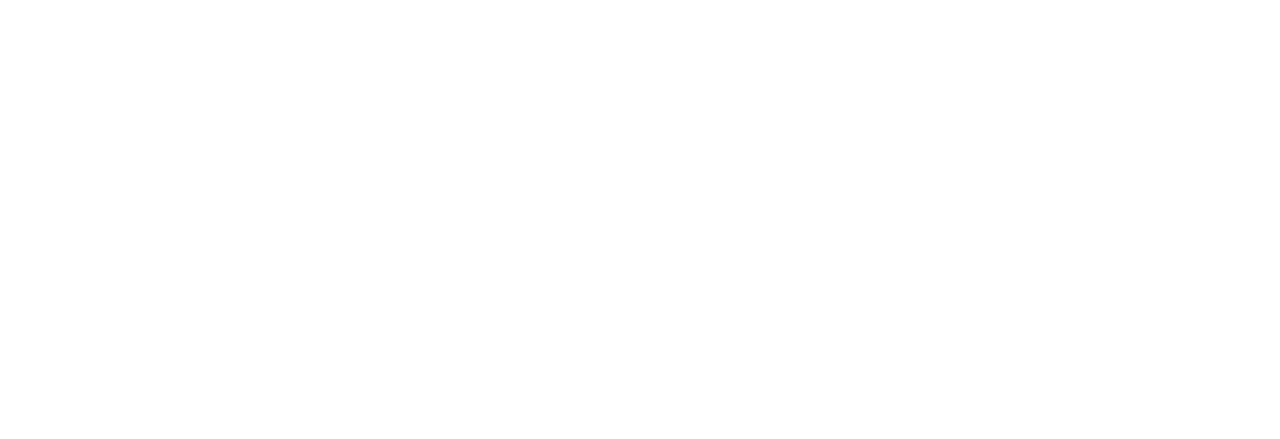
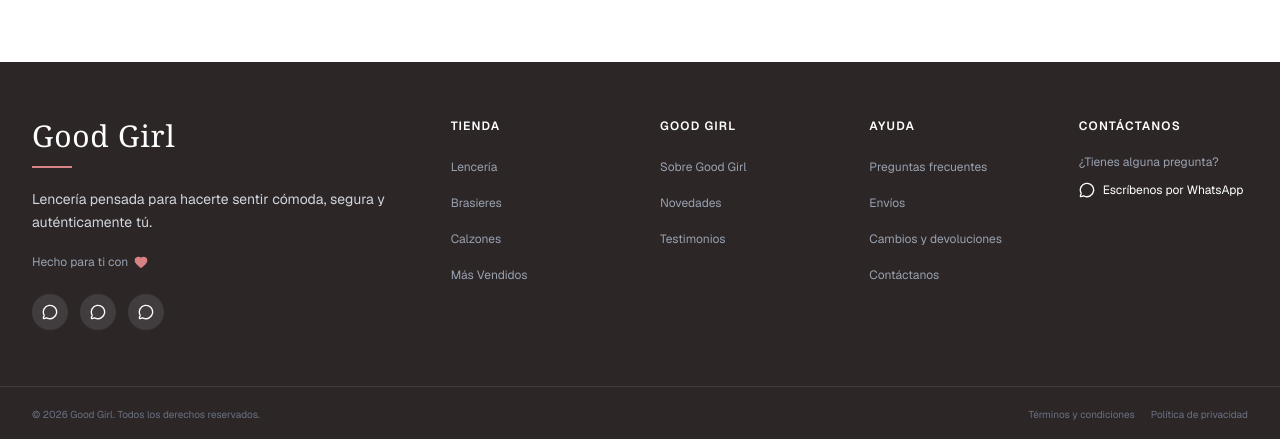
Before and after one commit to emilyalvae/goodgirl-web, a Next.js app: page / in a window 1280 px wide. Shown: the part 4239-4678 px from the top of the page. Before the commit the page ends 4301 px from the top, so only its background shows below. Built offline with nearby package versions, Linux system fonts and the light colour scheme.

Commit message:
Footer Home

```diff
--- a/src/app/page.tsx
+++ b/src/app/page.tsx
@@ -6,6 +6,7 @@ import BestSellers from "@/components/BestSellers";
 import About from "@/components/About";
 import Testimonials from "@/components/Testimonials";
 import Exclusive from "@/components/Exclusive";
+import Footer from "@/components/Footer";
 
 export default function Home() {
   return (
@@ -27,6 +28,8 @@ export default function Home() {
 
       <Testimonials />
 
+      <Footer />
+
     </main>
   );
 }
--- a/src/components/Footer.tsx
+++ b/src/components/Footer.tsx
@@ -0,0 +1,189 @@
+import {
+  MessageCircle,
+  Heart,
+} from "lucide-react";
+
+const FOOTER_LINKS = {
+  tienda: [
+    { label: "Lencería", href: "#categorias" },
+    { label: "Brasieres", href: "#categorias" },
+    { label: "Calzones", href: "#categorias" },
+    { label: "Más Vendidos", href: "#catalogo" },
+  ],
+  nosotros: [
+    { label: "Sobre Good Girl", href: "#about" },
+    { label: "Novedades", href: "#exclusive" },
+    { label: "Testimonios", href: "#testimonios" },
+  ],
+  ayuda: [
+    { label: "Preguntas frecuentes", href: "#faq" },
+    { label: "Envíos", href: "#envios" },
+    { label: "Cambios y devoluciones", href: "#cambios" },
+    { label: "Contáctanos", href: "#contacto" },
+  ],
+};
+
+export default function Footer() {
+  return (
+    <footer className="bg-[#2C2627] text-white">
+      {/* Contenido principal */}
+      <div className="max-w-7xl mx-auto px-4 sm:px-6 lg:px-8 py-14">
+        <div className="grid grid-cols-1 sm:grid-cols-2 lg:grid-cols-12 gap-10">
+          {/* Marca */}
+          <div className="lg:col-span-4">
+            <div className="mb-5">
+              <h2 className="text-3xl font-serif tracking-wide">
+                Good Girl
+              </h2>
+
+              <div className="w-10 h-0.5 bg-[#D88285] mt-3" />
+            </div>
+
+            <p className="text-sm text-gray-300 leading-relaxed max-w-sm">
+              Lencería pensada para hacerte sentir cómoda, segura y
+              auténticamente tú.
+            </p>
+
+            <p className="flex items-center gap-1.5 text-xs text-gray-400 mt-5">
+              Hecho para ti con <Heart className="w-3.5 h-3.5 text-[#D88285] fill-[#D88285]" />
+            </p>
+
+            {/* Redes */}
+            <div className="flex items-center gap-3 mt-6">
+              <a
+                href="#"
+                aria-label="Instagram"
+                className="w-9 h-9 rounded-full bg-white/10 flex items-center justify-center hover:bg-[#D88285] transition-colors"
+              >
+                <MessageCircle className="w-4 h-4" />
+              </a>
+
+              <a
+                href="#"
+                aria-label="Facebook"
+                className="w-9 h-9 rounded-full bg-white/10 flex items-center justify-center hover:bg-[#D88285] transition-colors"
+              >
+                <MessageCircle className="w-4 h-4" />
+              </a>
+
+              <a
+                href="#"
+                aria-label="WhatsApp"
+                className="w-9 h-9 rounded-full bg-white/10 flex items-center justify-center hover:bg-[#D88285] transition-colors"
+              >
+                <MessageCircle className="w-4 h-4" />
+              </a>
+            </div>
+          </div>
+
+          {/* Tienda */}
+          <div className="lg:col-span-2">
+            <h3 className="text-xs uppercase tracking-widest font-semibold text-white mb-5">
+              Tienda
+            </h3>
+
+            <ul className="space-y-3">
+              {FOOTER_LINKS.tienda.map((link) => (
+                <li key={link.label}>
+                  <a
+                    href={link.href}
+                    className="text-xs text-gray-400 hover:text-white transition-colors"
+                  >
+                    {link.label}
+                  </a>
+                </li>
+              ))}
+            </ul>
+          </div>
+
+          {/* Nosotros */}
+          <div className="lg:col-span-2">
+            <h3 className="text-xs uppercase tracking-widest font-semibold text-white mb-5">
+              Good Girl
+            </h3>
+
+            <ul className="space-y-3">
+              {FOOTER_LINKS.nosotros.map((link) => (
+                <li key={link.label}>
+                  <a
+                    href={link.href}
+                    className="text-xs text-gray-400 hover:text-white transition-colors"
+                  >
+                    {link.label}
+                  </a>
+                </li>
+              ))}
+            </ul>
+          </div>
+
+          {/* Ayuda */}
+          <div className="lg:col-span-2">
+            <h3 className="text-xs uppercase tracking-widest font-semibold text-white mb-5">
+              Ayuda
+            </h3>
+
+            <ul className="space-y-3">
+              {FOOTER_LINKS.ayuda.map((link) => (
+                <li key={link.label}>
+                  <a
+                    href={link.href}
+                    className="text-xs text-gray-400 hover:text-white transition-colors"
+                  >
+                    {link.label}
+                  </a>
+                </li>
+              ))}
+            </ul>
+          </div>
+
+          {/* Contacto */}
+          <div className="lg:col-span-2">
+            <h3 className="text-xs uppercase tracking-widest font-semibold text-white mb-5">
+              Contáctanos
+            </h3>
+
+            <div className="space-y-3 text-xs text-gray-400">
+              <p>
+                ¿Tienes alguna pregunta?
+              </p>
+
+              <a
+                href="#"
+                className="inline-flex items-center gap-2 text-white hover:text-[#D88285] transition-colors"
+              >
+                <MessageCircle className="w-4 h-4" />
+                Escríbenos por WhatsApp
+              </a>
+            </div>
+          </div>
+        </div>
+      </div>
+
+      {/* Línea inferior */}
+      <div className="border-t border-white/10">
+        <div className="max-w-7xl mx-auto px-4 sm:px-6 lg:px-8 py-5 flex flex-col sm:flex-row items-center justify-between gap-3">
+          <p className="text-[10px] text-gray-500 text-center sm:text-left">
+            © {new Date().getFullYear()} Good Girl. Todos los derechos
+            reservados.
+          </p>
+
+          <div className="flex items-center gap-4 text-[10px] text-gray-500">
+            <a
+              href="#"
+              className="hover:text-white transition-colors"
+            >
+              Términos y condiciones
+            </a>
+
+            <a
+              href="#"
+              className="hover:text-white transition-colors"
+            >
+              Política de privacidad
+            </a>
+          </div>
+        </div>
+      </div>
+    </footer>
+  );
+}
```
